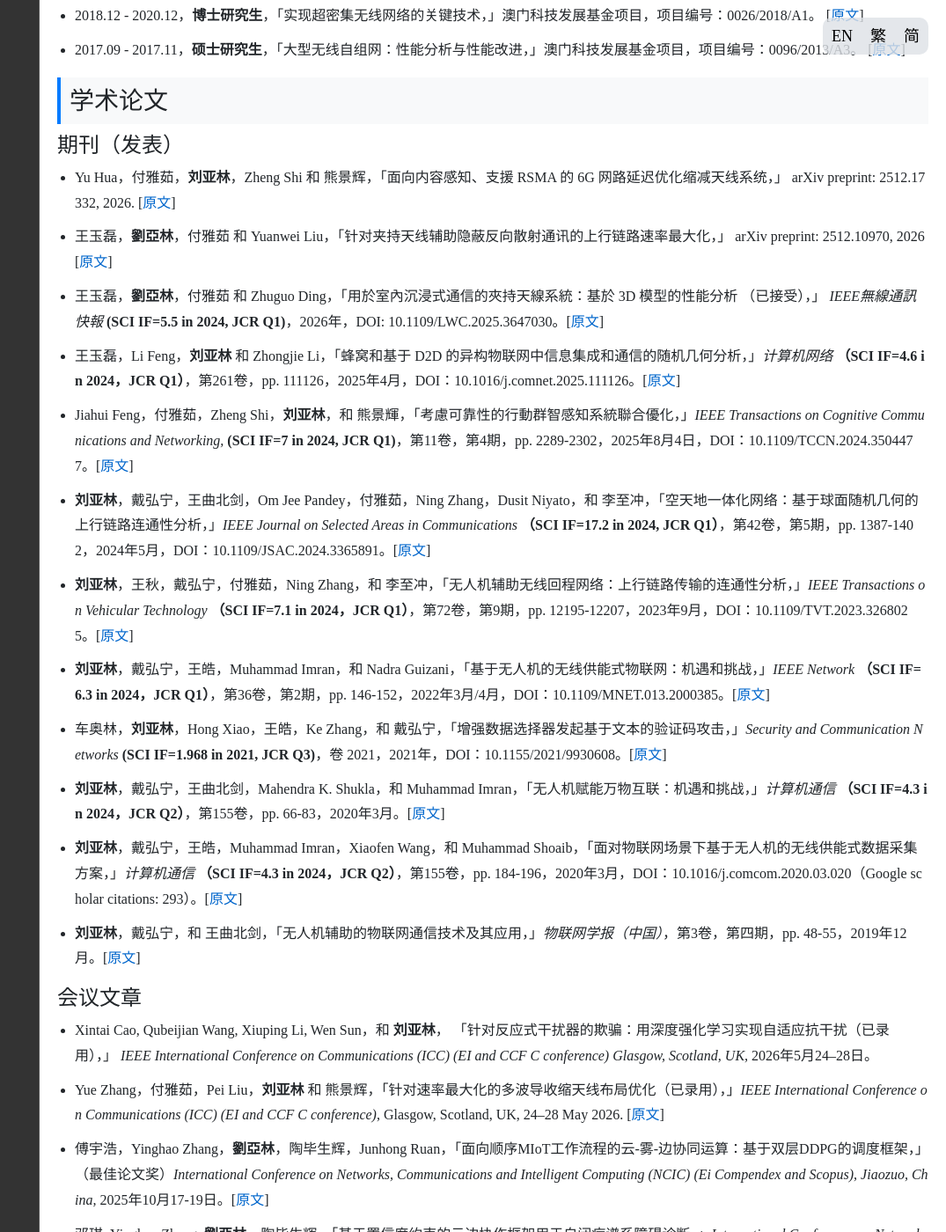
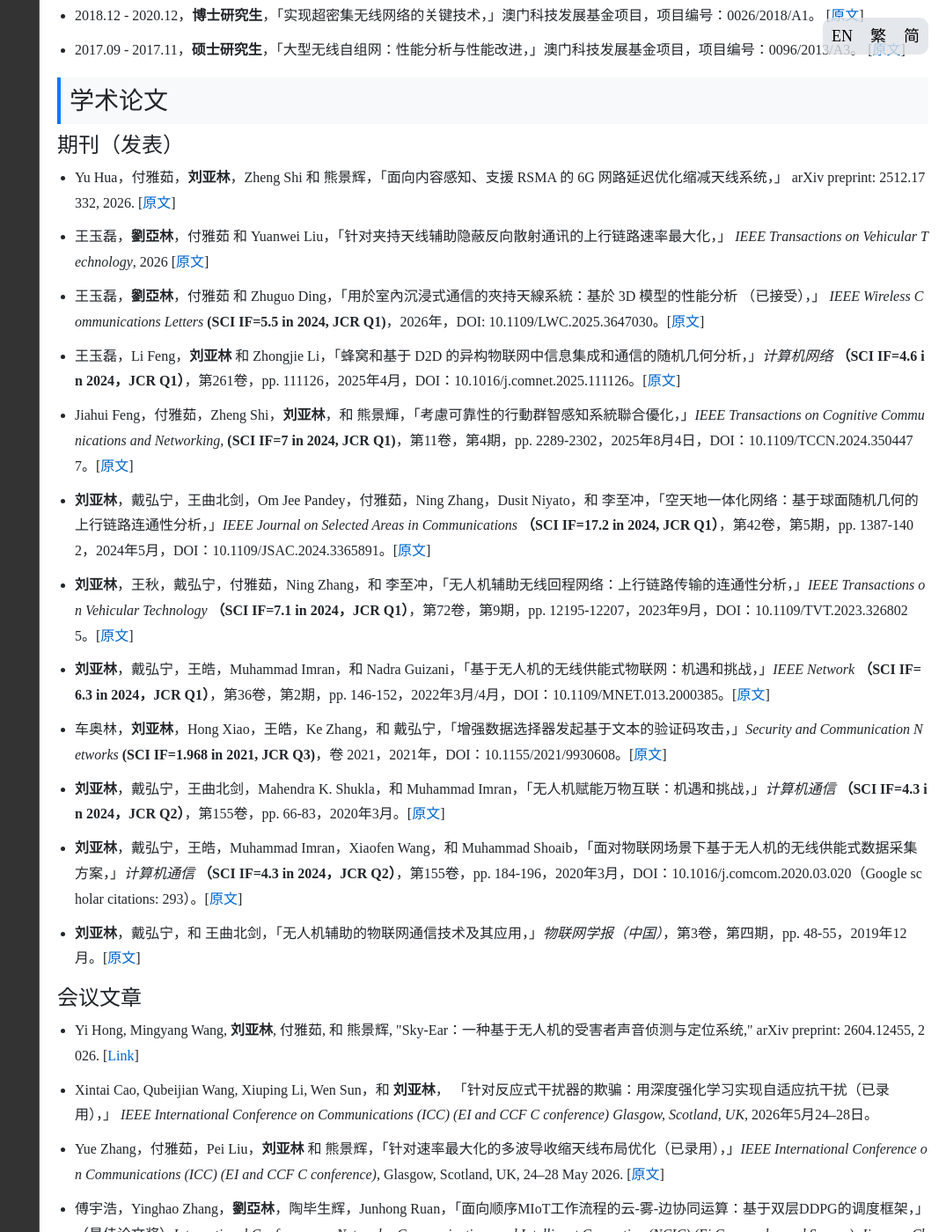
Before and after one commit to yalin-liu/yalin-liu.github.io, a Jekyll site: the page built from zh-CN/resume.md, in a window 1280 px wide and 1400 px high, scrolled down 1270 px. Shown: the whole window at 88% size, without its empty margins (205-1280 px from the left). Built offline with Jekyll 4.4.1, drawn with Linux system fonts in a browser that asks for light colours.

Commit message:
Update resume page - conference paper and journal articles

```diff
--- a/zh-CN/resume.md
+++ b/zh-CN/resume.md
@@ -81,10 +81,10 @@ language: zh-CN
             Yu Hua，付雅茹，<span class="highlight">刘亚林</span>，Zheng Shi 和 熊景辉，「面向内容感知、支援 RSMA 的 6G 网路延迟优化缩减天线系统，」 arXiv preprint: 2512.17332, 2026. [<a href="https://arxiv.org/pdf/2512.17332" target="_blank">原文</a>]
         </li>
         <li>
-            王玉磊，<span class="highlight">劉亞林</span>，付雅茹 和 Yuanwei Liu，「针对夹持天线辅助隐蔽反向散射通讯的上行链路速率最大化，」 arXiv preprint: 2512.10970, 2026 [<a href="https://arxiv.org/pdf/2512.10970" target="_blank">原文</a>]
+            王玉磊，<span class="highlight">劉亞林</span>，付雅茹 和 Yuanwei Liu，「针对夹持天线辅助隐蔽反向散射通讯的上行链路速率最大化，」 <em>IEEE Transactions on Vehicular Technology</em>, 2026 [<a href="https://arxiv.org/pdf/2512.10970" target="_blank">原文</a>]
         </li>
         <li>
-            王玉磊，<span class="highlight">劉亞林</span>，付雅茹 和 Zhuguo Ding，「用於室內沉浸式通信的夾持天線系統：基於 3D 模型的性能分析 （已接受），」 <em>IEEE無線通訊快報</em> <span class="journal-meta"><strong>(SCI IF=5.5 in 2024, JCR Q1)</strong></span>，2026年，DOI: 10.1109/LWC.2025.3647030。[<a href="https://arxiv.org/pdf/2506.07771" target="_blank">原文</a>]
+            王玉磊，<span class="highlight">劉亞林</span>，付雅茹 和 Zhuguo Ding，「用於室內沉浸式通信的夾持天線系統：基於 3D 模型的性能分析 （已接受），」 <em>IEEE Wireless Communications Letters</em> <span class="journal-meta"><strong>(SCI IF=5.5 in 2024, JCR Q1)</strong></span>，2026年，DOI: 10.1109/LWC.2025.3647030。[<a href="https://arxiv.org/pdf/2506.07771" target="_blank">原文</a>]
         </li>
         <li>
             王玉磊，Li Feng，<span class="highlight">刘亚林</span> 和 Zhongjie Li，「蜂窝和基于 D2D 的异构物联网中信息集成和通信的随机几何分析，」<em>计算机网络</em> <span class="journal-meta"><strong>（SCI IF=4.6 in 2024，JCR Q1）</strong></span>，第261卷，pp. 111126，2025年4月，DOI：10.1016/j.comnet.2025.111126。[<a href="https://www.sciencedirect.com/science/article/pii/S1389128625000945" target="_blank">原文</a>]
@@ -116,6 +116,12 @@ language: zh-CN
     </ul>
     <h4>会议文章</h4>
     <ul>
+        <li>
+            Yi Hong, Mingyang Wang, <span class="highlight">刘亚林</span>, 付雅茹, 和 熊景辉,
+            "Sky-Ear：一种基于无人机的受害者声音侦测与定位系统,"
+            arXiv preprint: 2604.12455, 2026.
+            [<a href="https://arxiv.org/pdf/2604.12455" target="_blank">Link</a>]
+        </li>
         <li>
             Xintai Cao, Qubeijian Wang, Xiuping Li, Wen Sun，和 <span class="highlight">刘亚林</span>，
             「针对反应式干扰器的欺骗：用深度强化学习实现自适应抗干扰（已录用），」
```
Also changed, not shown: _pages/resume.md (+8 -2 lines), zh-TW/resume.md (+8 -2 lines).
